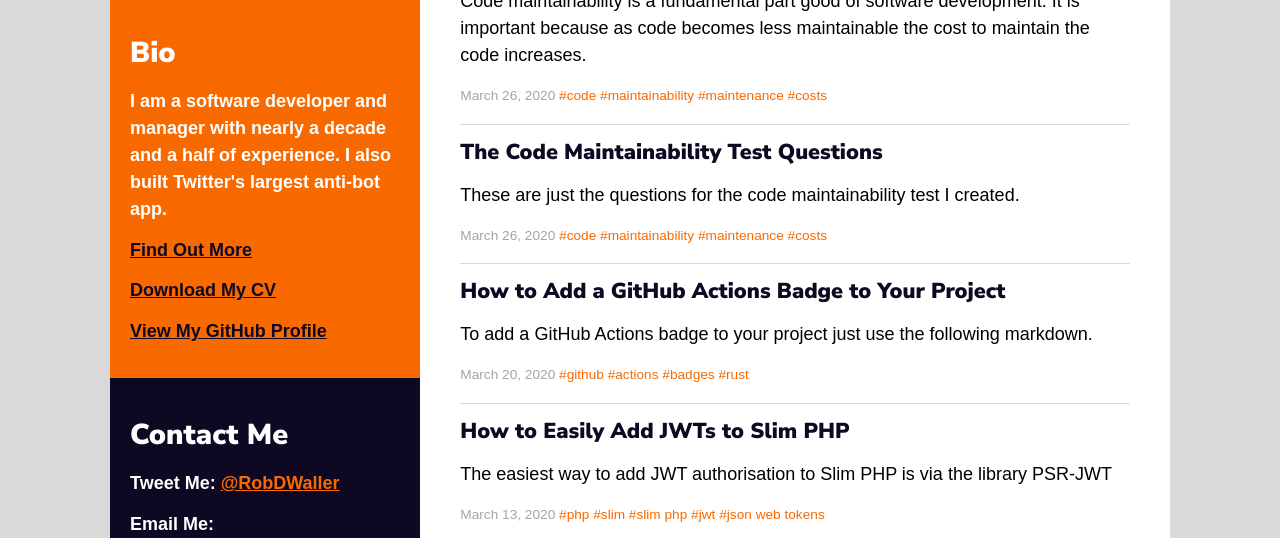
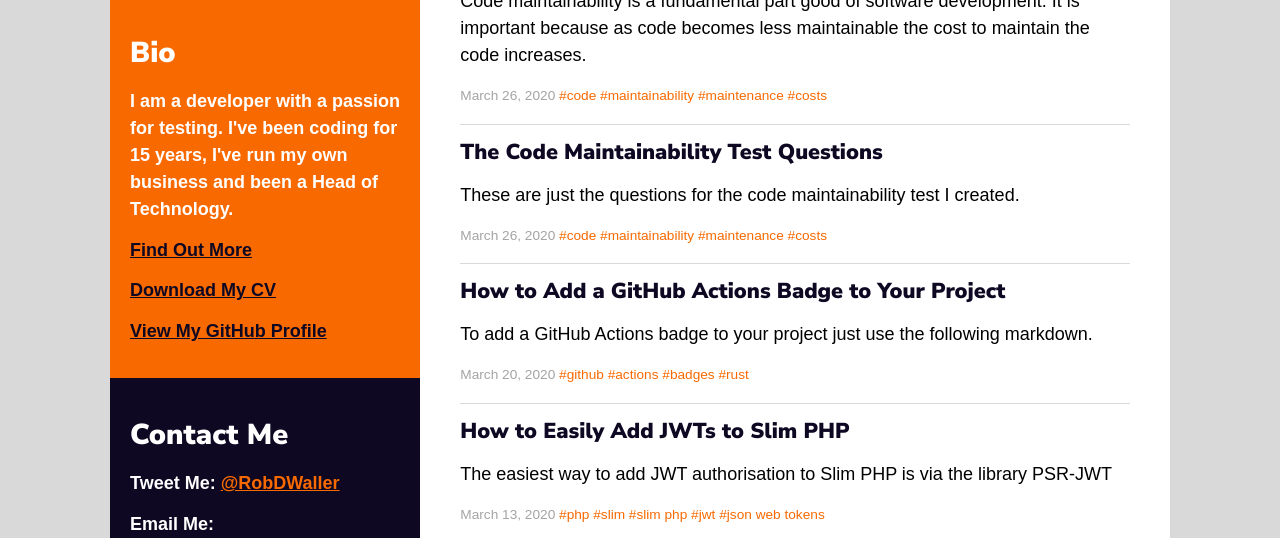
Before and after one commit to RobDWaller/robdwaller.github.io, a Jekyll site: the page built from index.html, in a window 1280 px wide and 900 px high, cut to the strip 362-900 px from the top of the window. Built offline with Jekyll 4.4.1, drawn with Linux system fonts in a browser that asks for light colours.

Commit message:
Made changes to site description in site config.

```diff
--- a/_config.yml
+++ b/_config.yml
@@ -1,6 +1,6 @@
-title: "RobDWaller Blog and Profile Website: A Developer and Head of Tech"
+title: "Rob Waller Blog and Profile Website: A Developer, Manager and Architect"
 page_title: "RobDWaller A Developer"
-description: "I am a software developer and manager with nearly a decade and a half of experience. I also built Twitter's largest anti-bot app."
+description: "I am a developer with a passion for testing. I've been coding for 15 years, I've run my own business and been a Head of Technology."
 url: http://robdwaller.github.io
 twitter: "@robdwaller"
 
```
